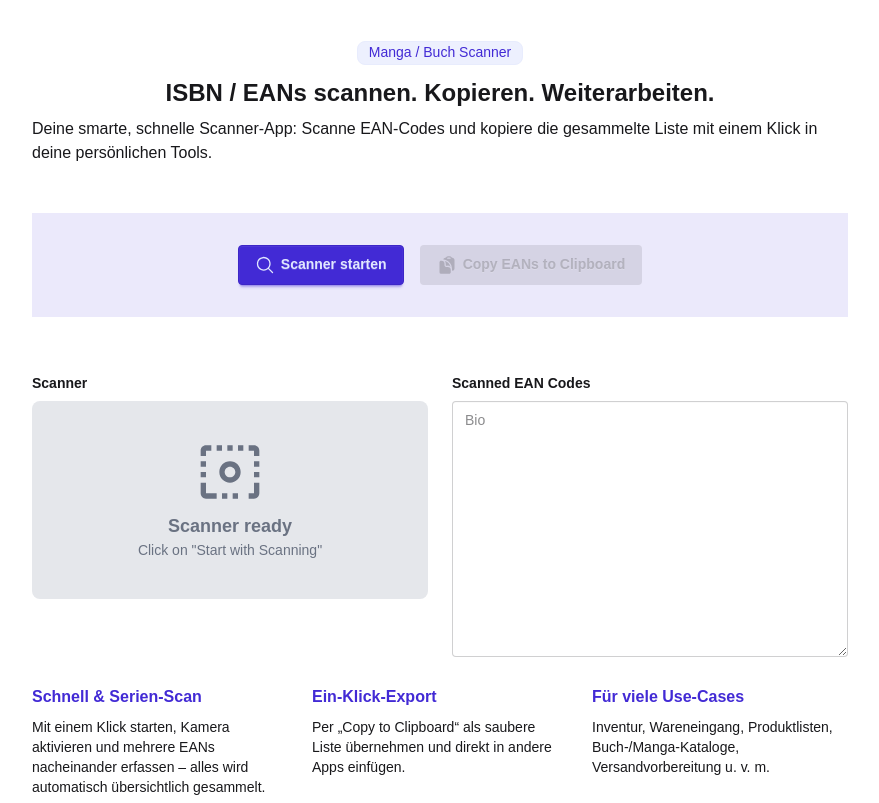
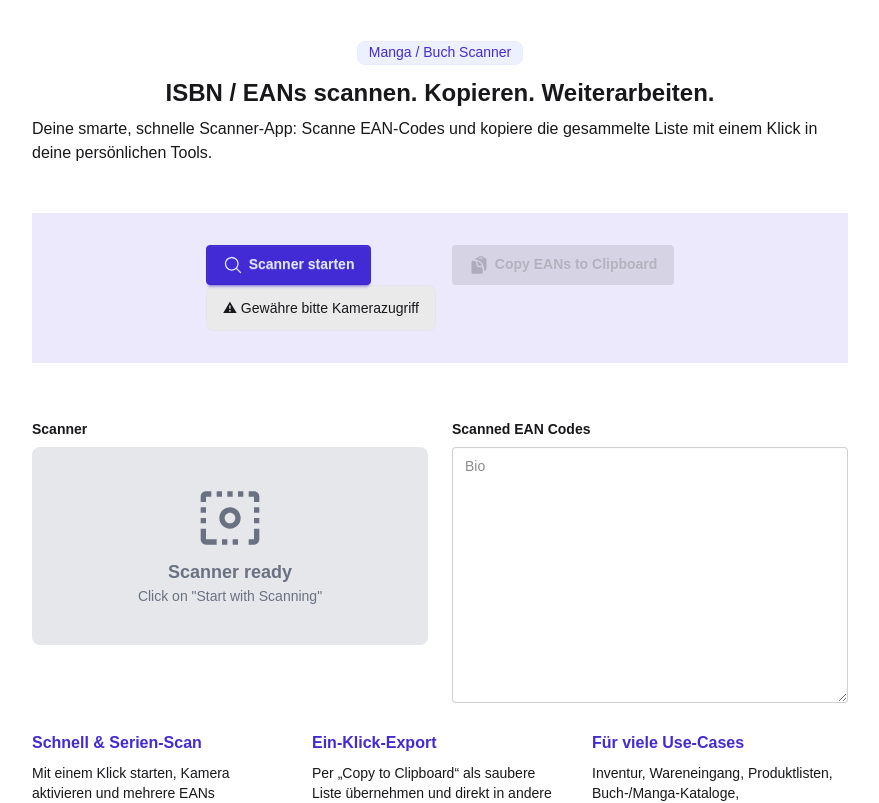
Before and after one commit to dominicvogl/mobile-barcode-scanner, a Next.js app: page / in a window 1280 px wide. Shown: the top 803 px of the page, without its empty margins (200-1079 px from the left). Built offline with nearby package versions, Linux system fonts and the light colour scheme; a web font is replaced by a local one.

Commit message:
add camera permission check and improve ButtonStartScanner component UI adjustment

```diff
--- /dev/null
+++ b/components/Alert.js
@@ -0,0 +1,7 @@
+export default function Alert ({alert}) {
+	return (
+		<div role="alert" className={`alert alert-soft alert-${alert?.status}`}>
+			<span>{alert?.message}</span>
+		</div>
+	)
+}
--- a/components/ButtonStartScanner.js
+++ b/components/ButtonStartScanner.js
@@ -1,6 +1,16 @@
 'use client'
 
+import { useState, useEffect } from 'react'
+import Alert from "@/components/Alert";
+
 export default function ButtonStartScanner({isScanning, setIsScanning}) {
+
+	const [cameraPermission, setCameraPermission] = useState(null)
+	const [permissionChecked, setPermissionChecked] = useState(false)
+
+	useEffect(() => {
+		checkCameraPermission()
+	}, [])
 
 	const scrollToScanner = () => {
 		if (typeof window === 'undefined') return;
@@ -11,6 +21,22 @@ export default function ButtonStartScanner({isScanning, setIsScanning}) {
 			el.scrollIntoView({ behavior: 'smooth', block: 'start' });
 		});
 	};
+
+	const checkCameraPermission = async () => {
+		try {
+			const permission = await navigator.permissions.query({ name: 'camera' })
+			setCameraPermission(permission.state)
+			setPermissionChecked(true)
+
+			// Listener für Änderungen der Berechtigung
+			permission.addEventListener('change', () => {
+				setCameraPermission(permission.state)
+			})
+		} catch (error) {
+			console.error('Fehler beim Prüfen der Kameraberechtigung:', error)
+			setPermissionChecked(true)
+		}
+	}
 
 	const toggleScanner = () => {
 		setIsScanning(prev => {
@@ -23,7 +49,24 @@ export default function ButtonStartScanner({isScanning, setIsScanning}) {
 		});
 	}
 
+	const getPermissionMessage = () => {
+		if (!permissionChecked) return null
+
+		switch (cameraPermission) {
+			case 'granted':
+				return {status: "success", message: "✓ Kameraberechtigung erteilt"}
+			case 'denied':
+				return {status: "error", message: "✗ Kameraberechtigung verweigert."}
+			case 'prompt':
+				return {status: "warning", message: "⚠ Gewähre bitte Kamerazugriff"}
+			default:
+				return null
+		}
+	}
+
 	return (
+		<div>
+
 			<button
 				className={`btn ${isScanning ? 'btn-error' : 'btn-primary'}`}
 				onClick={toggleScanner}
@@ -31,10 +74,17 @@ export default function ButtonStartScanner({isScanning, setIsScanning}) {
 				aria-label={isScanning ? 'Scanner stoppen' : 'Scanner starten'}
 			>
 				<svg xmlns="http://www.w3.org/2000/svg" viewBox="0 0 24 24" fill="currentColor" className="size-5">
-				<path fillRule="evenodd" d="M10.5 3.75a6.75 6.75 0 1 0 0 13.5 6.75 6.75 0 0 0 0-13.5ZM2.25 10.5a8.25 8.25 0 1 1 14.59 5.28l4.69 4.69a.75.75 0 1 1-1.06 1.06l-4.69-4.69A8.25 8.25 0 0 1 2.25 10.5Z" clipRule="evenodd" />
+					<path fillRule="evenodd"
+						  d="M10.5 3.75a6.75 6.75 0 1 0 0 13.5 6.75 6.75 0 0 0 0-13.5ZM2.25 10.5a8.25 8.25 0 1 1 14.59 5.28l4.69 4.69a.75.75 0 1 1-1.06 1.06l-4.69-4.69A8.25 8.25 0 0 1 2.25 10.5Z"
+						  clipRule="evenodd"/>
 				</svg>
 
 				{isScanning ? 'Scanner stoppen' : 'Scanner starten'}
 			</button>
+
+			{cameraPermission !== 'granted' && (
+				<Alert alert={getPermissionMessage()} />
+			)}
+		</div>
 	)
 }
```
Also changed, not shown: package.json (+9 -9 lines), 1 other file (tests, documents, lock files or other folders). Lines whose indentation alone changed are shown as unchanged.
